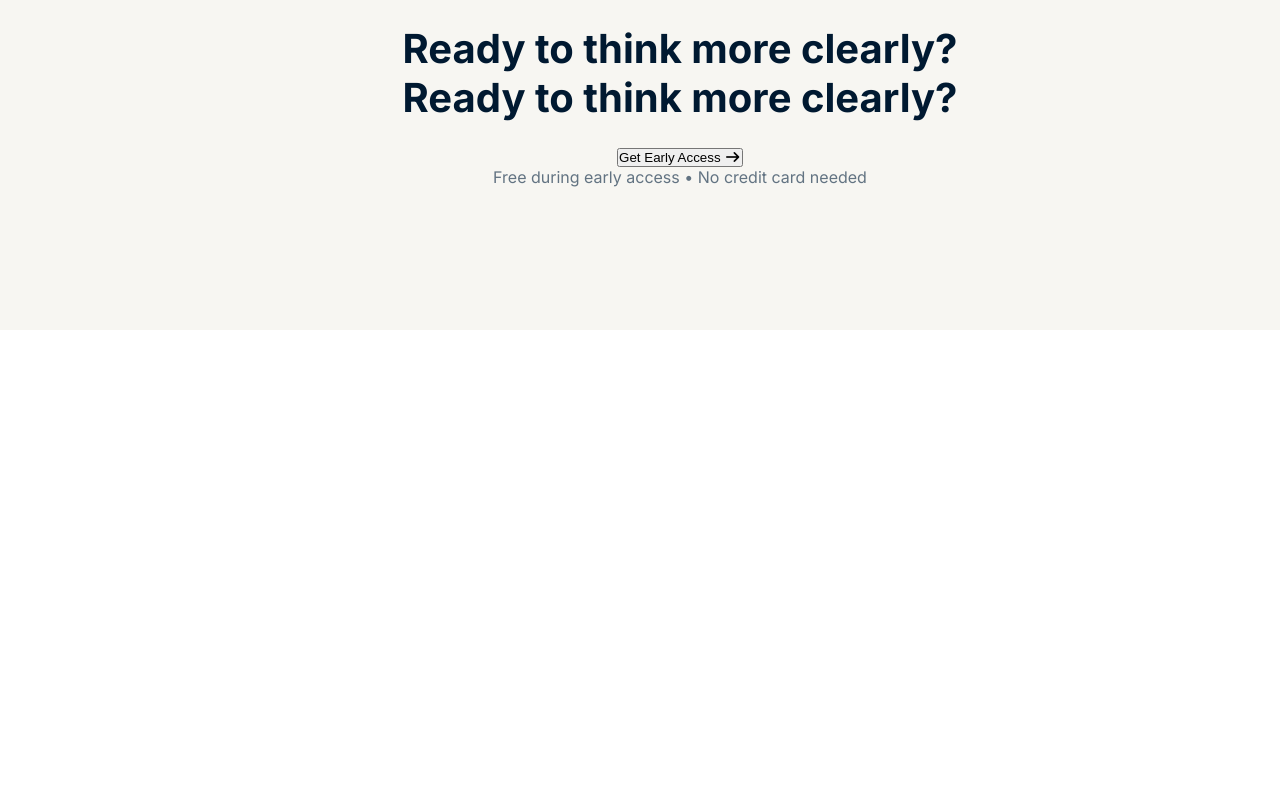
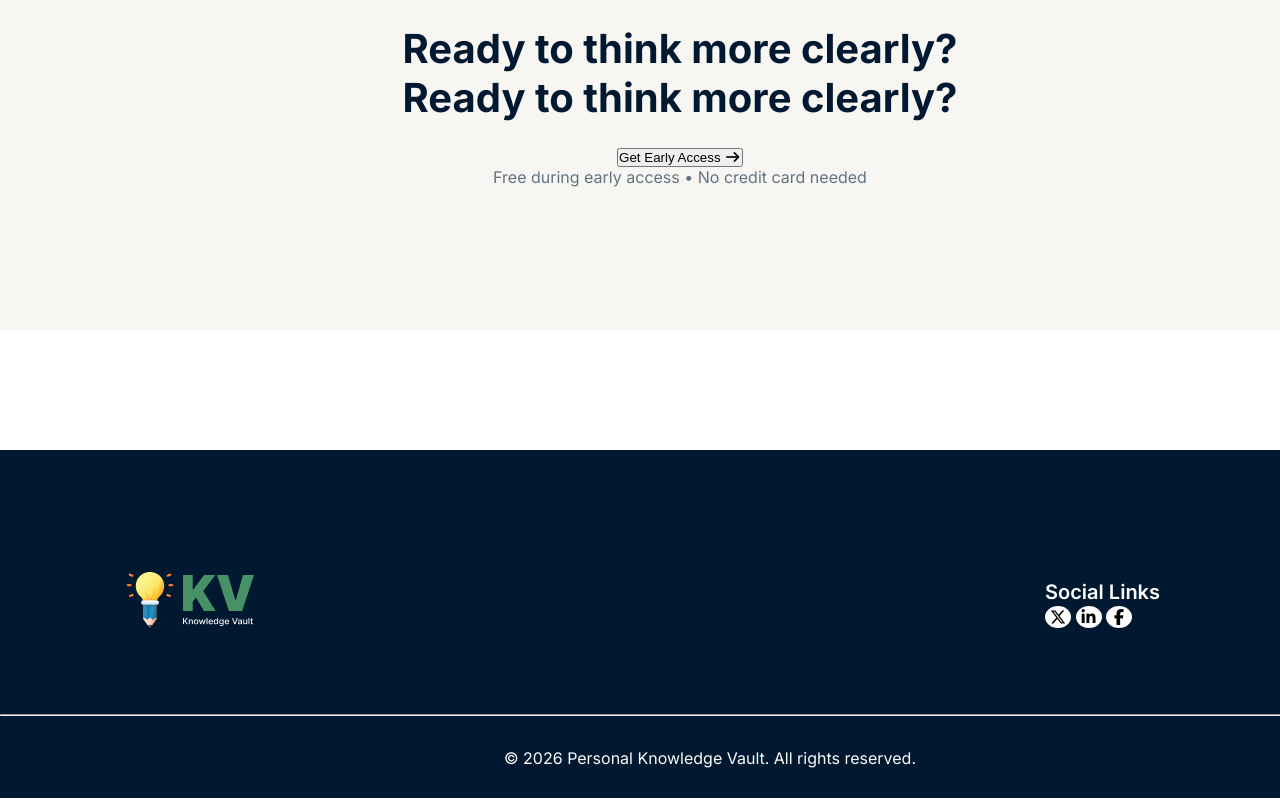
Before and after one commit to 23joy/Knowledge-Vault-code13, a plain HTML site: page index.html in a window 1280 px wide. Shown: the part 2234-3034 px from the top of the page. Before the commit the page ends 2684 px from the top, so only its background shows below. Drawn offline with Linux system fonts and the light colour scheme.

Commit message:
footer section and styles add

```diff
--- a/index.html
+++ b/index.html
@@ -105,6 +105,23 @@
         </div>
        </section>
     </header>
+    <footer>
+        <div class="footer-section">
+            <div class="footer-logo">
+                <img src="./assets/logo-footer.png" alt="">
+            </div>
+            <div class="footer-content">
+                <h2>Social Links</h2>
+                <div class="footer-icon">
+                   <i class="fa-brands fa-x-twitter"></i>
+                   <i class="fa-brands fa-linkedin-in"></i>
+                   <i class="fa-brands fa-facebook-f"></i>
+                </div>
+            </div>
+        </div>
+        <hr>
+        <p class="ending">© 2026 Personal Knowledge Vault. All rights reserved.</p>
+    </footer>
 
 </body>
 </html>
--- a/styles.css
+++ b/styles.css
@@ -241,3 +241,53 @@ nav ul a{
     font-weight: bold;
     color: #001931;
 }
+/* .footer-section */
+footer{
+    max-width: 1600px;
+    margin: auto;
+    height: 348px;
+    background-color: #001931;
+}
+.footer-section{
+    display: flex;
+    justify-content: space-between;
+    align-items: center;
+    padding: 120px 120px 80px 120px;
+}
+.footer-content{
+    gap: 16px;
+}
+.footer-content h2{
+    font-size: 20px;
+    font-weight: 600;
+    line-height: 28px;
+    color: #FFFFFF;
+}
+.footer-icon{
+    width: 92px;
+    height: 20px;
+
+}
+.footer-icon .fa-brands {
+    background-color: #FFFFFF;
+    border-radius: 50%;
+    padding: 3px;
+    color: #000000;
+    gap: 16px;
+}
+footer hr{
+    width: 1360px;
+    margin: auto;
+    color:gray;
+}
+footer .ending{
+    width: 1360px;
+    height: 24px;
+    margin: auto;
+    font-size: 16px;
+    color: #FAFAFA;
+    line-height: 24px;
+    display: flex;
+    justify-content: center;
+    padding: 30px;
+}
```
